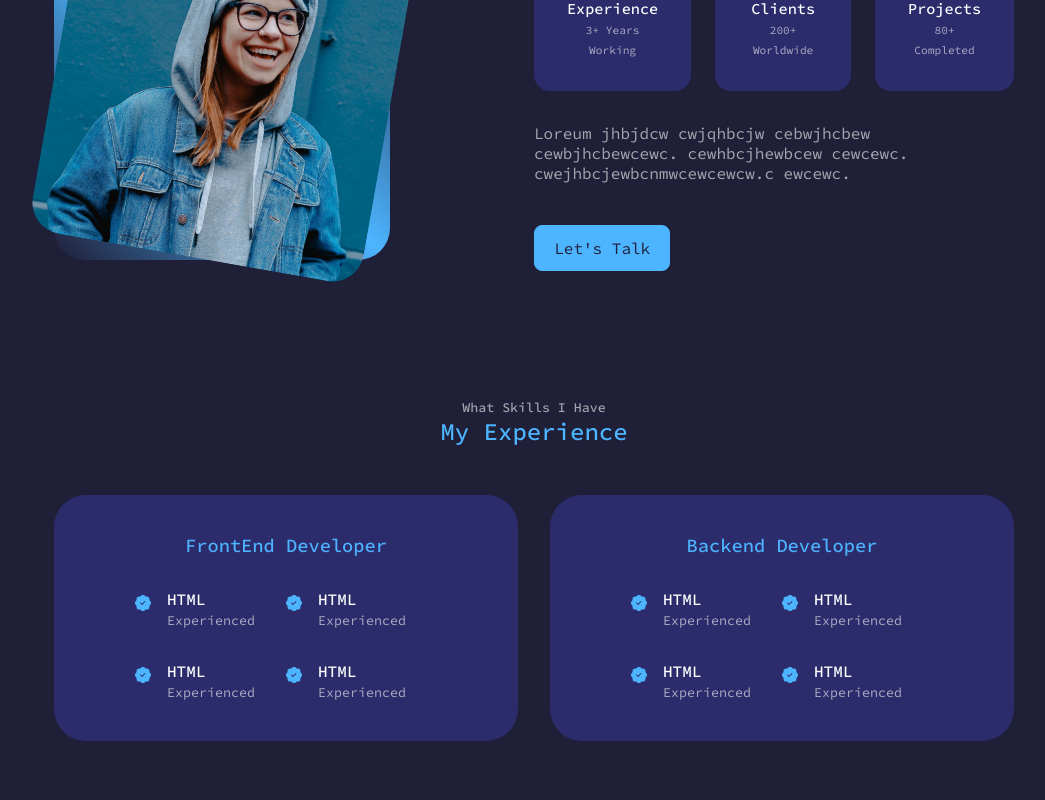
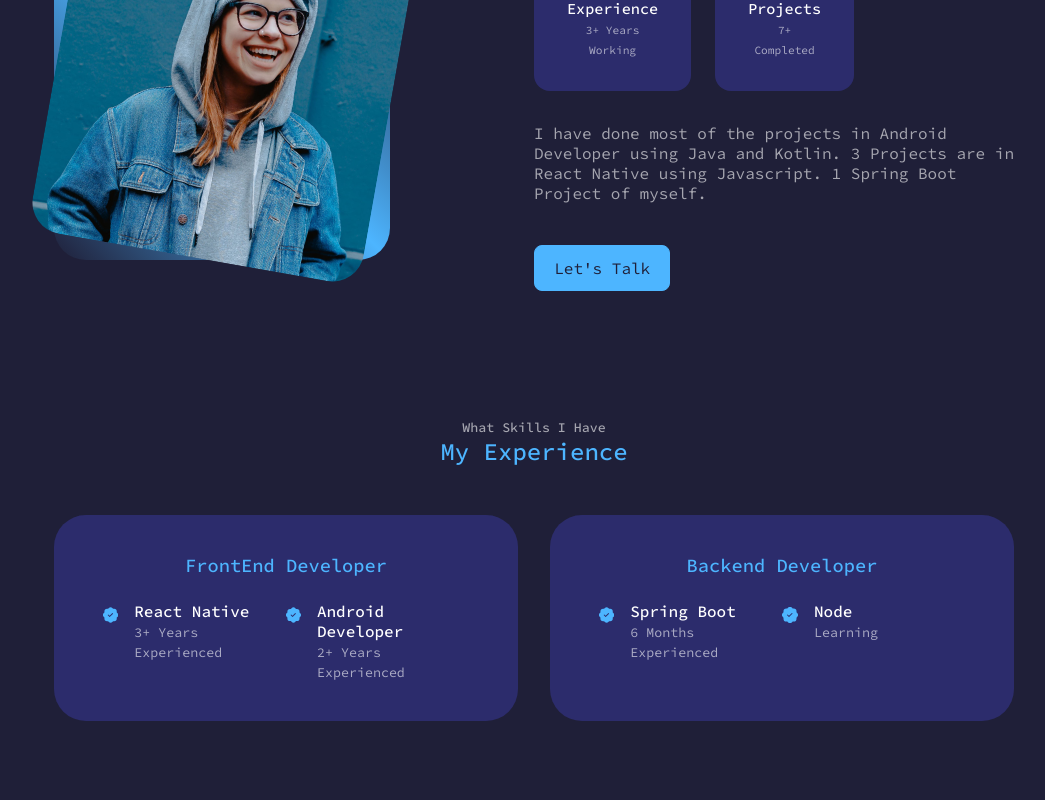
Before and after one commit to om-rajgaurav/om-rajgaurav.github.io, a React (Create React App) app: page / in a window 1280 px wide. Shown: the part 1100-1900 px from the top of the page, without its empty margins (106-1151 px from the left). Built offline with nearby package versions, Linux system fonts and the light colour scheme.

Commit message:
fixed redundant items

```diff
--- a/src/components/about/About.js
+++ b/src/components/about/About.js
@@ -26,21 +26,22 @@ function About() {
               <small>3+ Years Working</small>
             </article>
 
-            <article className='about__card'>
+            {/* <article className='about__card'>
               <FiUsers className='about__icon' />
               <h5>Clients</h5>
               <small>200+ Worldwide</small>
-            </article>
+            </article> */}
 
             <article className='about__card'>
               <VscFolderLibrary className='about__icon' />
               <h5>Projects</h5>
-              <small>80+ Completed</small>
+              <small>7+ Completed</small>
             </article>
           </div>
           <p>
-            Loreum jhbjdcw cwjqhbcjw cebwjhcbew cewbjhcbewcewc. cewhbcjhewbcew
-            cewcewc. cwejhbcjewbcnmwcewcewcw.c ewcewc.
+            I have done most of the projects in Android Developer using Java and
+            Kotlin. 3 Projects are in React Native using Javascript. 1 Spring
+            Boot Project of myself.
           </p>
           <a href='#contact' className='btn btn-primary'>
             Let's Talk
--- a/src/components/about/about.css
+++ b/src/components/about/about.css
@@ -81,9 +81,19 @@
 
     }
 
+    .about__content {
+        text-align: center;
+    }
+
     .about__content p {
         margin: 1rem 0 1.5rem;
+    }
 
+    .about__cards {
+        display: grid;
+        grid-template-columns: repeat(2, 1fr);
+        /* change  2 with no. of card */
+        gap: 3rem;
     }
 }
 
--- a/src/components/experience/Experience.css
+++ b/src/components/experience/Experience.css
@@ -6,7 +6,7 @@
 
 .experience__container>div {
     background: var(--color-bg-variant);
-    padding: 2.4rem 5rem;
+    padding: 2.4rem 3rem;
     border-radius: 2rem;
     border: 1px solid transparent;
     transition: var(--transition);
@@ -20,7 +20,7 @@
 
 .experience__container>div h3 {
     text-align: center;
-    margin-bottom: 2rem;
+    margin-bottom: 1.5rem;
     color: var(--color-primary);
 }
 
@@ -71,4 +71,9 @@
         width: 100%;
         padding: 2rem 1rem;
     }
+
+    .experience__details {
+        padding: 0.3rem;
+    }
+
 }
--- a/src/components/experience/Experience.js
+++ b/src/components/experience/Experience.js
@@ -16,63 +16,37 @@ function Experience() {
             <article className='experience__details'>
               <BsPatchCheckFill className='experience__details-icon' />
               <div>
-                <h4>HTML</h4>
-                <small className='text-light'>Experienced</small>
+                <h4>React Native</h4>
+                <small className='text-light'>3+ Years Experienced</small>
               </div>
             </article>
             <article className='experience__details'>
               <BsPatchCheckFill className='experience__details-icon' />
               <div>
-                <h4>HTML</h4>
-                <small className='text-light'>Experienced</small>
+                <h4>Android Developer</h4>
+                <small className='text-light'>2+ Years Experienced</small>
+              </div>
+            </article>
+          </div>
+        </div>
+
+        {/* END OF FRONTEND */}
+
+        <div className='experience__frontend'>
+          <h3>Backend Developer</h3>
+          <div className='experience__content'>
+            <article className='experience__details'>
+              <BsPatchCheckFill className='experience__details-icon' />
+              <div>
+                <h4>Spring Boot</h4>
+                <small className='text-light'>6 Months Experienced</small>
               </div>
             </article>
             <article className='experience__details'>
               <BsPatchCheckFill className='experience__details-icon' />
               <div>
-                <h4>HTML</h4>
-                <small className='text-light'>Experienced</small>
-              </div>
-            </article>
-            <article className='experience__details'>
-              <BsPatchCheckFill className='experience__details-icon' />
-              <div>
-                <h4>HTML</h4>
-                <small className='text-light'>Experienced</small>
-              </div>
-            </article>
-          </div>
-        </div>
-        {/* END OF FRONTEND */}
-        <div className='experience__backend'>
-          <h3>Backend Developer</h3>
-          <div className='experience__content'>
-            <article className='experience__details'>
-              <BsPatchCheckFill className='experience__details-icon' />
-              <div>
-                <h4>HTML</h4>
-                <small className='text-light'>Experienced</small>
-              </div>
-            </article>
-            <article className='experience__details'>
-              <BsPatchCheckFill className='experience__details-icon' />
-              <div>
-                <h4>HTML</h4>
-                <small className='text-light'>Experienced</small>
-              </div>
-            </article>
-            <article className='experience__details'>
-              <BsPatchCheckFill className='experience__details-icon' />
-              <div>
-                <h4>HTML</h4>
-                <small className='text-light'>Experienced</small>
-              </div>
-            </article>
-            <article className='experience__details'>
-              <BsPatchCheckFill className='experience__details-icon' />
-              <div>
-                <h4>HTML</h4>
-                <small className='text-light'>Experienced</small>
+                <h4>Node</h4>
+                <small className='text-light'>Learning</small>
               </div>
             </article>
           </div>
--- a/src/components/footer/Footer.js
+++ b/src/components/footer/Footer.js
@@ -9,7 +9,7 @@ function Footer() {
   return (
     <footer>
       <a href='#' className='footer__logo'>
-        EGATOR
+        PORTFOLIO
       </a>
 
       <ul className='permalinks'>
@@ -28,13 +28,13 @@ function Footer() {
       </ul>
 
       <div className='footer__socials'>
-        <a href='http://facebook.com'>
+        <a href='https://www.facebook.com/nnroh'>
           <FaFacebookF />
         </a>
-        <a href='http://facebook.com'>
+        <a href='https://www.instagram.com/nnrohu'>
           <FiInstagram />
         </a>
-        <a href='http://facebook.com'>
+        <a href='https://twitter.com/nnrohu'>
           <IoLogoTwitter />
         </a>
       </div>
--- a/src/components/header/HeaderSocial.js
+++ b/src/components/header/HeaderSocial.js
@@ -1,18 +1,14 @@
 import { BsLinkedin } from 'react-icons/bs';
 import { FaGithub } from 'react-icons/fa';
-import { FiDribbble } from 'react-icons/fi';
 import React from 'react';
 const HeaderSocial = () => {
   return (
     <div className='header__social'>
-      <a href='https://linked.in' target='_blank'>
+      <a href='https://www.linkedin.com/in/nnrohu/' target='_blank'>
         <BsLinkedin />
       </a>
-      <a href='https://linked.in' target='_blank'>
+      <a href='https://github.com/nnrohu' target='_blank'>
         <FaGithub />
-      </a>
-      <a href='https://linked.in' target='_blank'>
-        <FiDribbble />
       </a>
     </div>
   );
```
